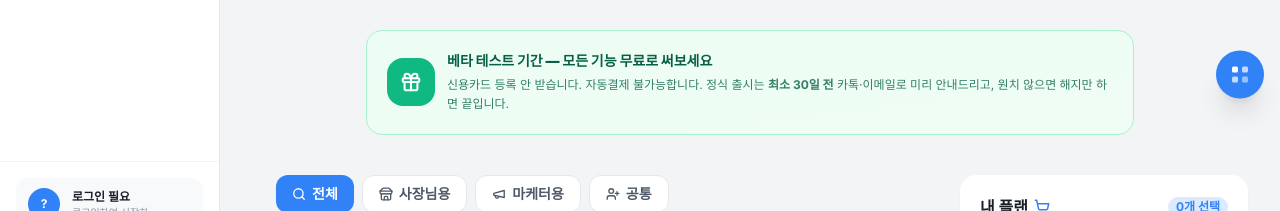
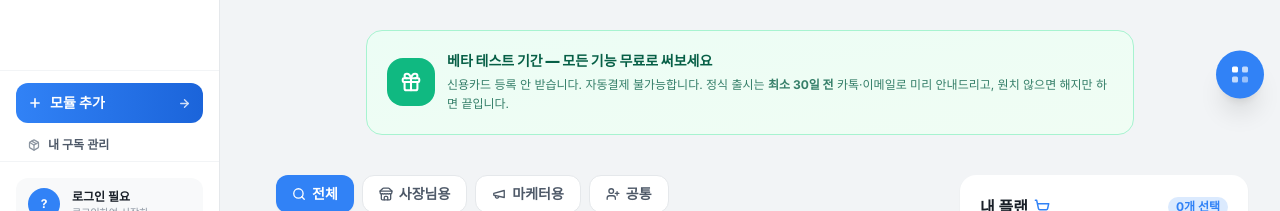
Before and after one commit to jty0221-del/localution, a Next.js app: page /pricing in a window 1280 px wide. Shown: the part 506-717 px from the top of the page. Built offline with nearby package versions, Linux system fonts and the light colour scheme.

Commit message:
feat(sidebar): 프로필 위 '모듈 추가' CTA + '내 구독 관리' 고정 동선 (12차)

```diff
--- a/app/components/Sidebar.tsx
+++ b/app/components/Sidebar.tsx
@@ -7,6 +7,7 @@ import { usePathname, useSearchParams } from 'next/navigation'
 import {
   ChevronDown, ChevronRight, List, Map, MapPin, Search, BarChart3,
   Sparkles, MessageCircle, Settings, LogOut, FileText, Lock, LucideIcon,
+  Plus, ArrowRight, Package,
 } from 'lucide-react'
 import { REGIONS } from '../lib/regions'
 import { useEntitlements } from '../lib/entitlements'
@@ -342,6 +343,22 @@ export default function Sidebar() {
           </Link>
         </div>
         <NavItems />
+
+        {/* 구독 추가 CTA — 수익 유도 동선 (12차 추가) */}
+        <div className="px-4 pt-3 pb-0 border-t border-[#F2F4F6] space-y-1.5">
+          <Link href="/pricing" onClick={() => setMobileOpen(false)}
+            className="group flex items-center gap-2 px-3 py-2.5 rounded-xl bg-gradient-to-r from-[#3182F6] to-[#1B64DA] text-white hover:shadow-md hover:brightness-110 transition-all text-sm font-bold">
+            <Plus size={14} strokeWidth={2.75} className="flex-shrink-0" />
+            <span>모듈 추가</span>
+            <ArrowRight size={13} strokeWidth={2.5} className="ml-auto opacity-80 group-hover:translate-x-0.5 transition-transform" />
+          </Link>
+          <Link href="/my/subscription" onClick={() => setMobileOpen(false)}
+            className="flex items-center gap-2 px-3 py-2 rounded-xl text-[#4E5968] hover:bg-[#F2F4F6] transition-all text-xs font-semibold">
+            <Package size={12} strokeWidth={2.5} className="text-[#8B95A1] flex-shrink-0" />
+            <span>내 구독 관리</span>
+          </Link>
+        </div>
+
         <div className="px-4 py-4 border-t border-[#F2F4F6] space-y-2">
           <Link href="/settings/profile" onClick={() => setMobileOpen(false)}
             className="flex items-center gap-3 px-3 py-2.5 rounded-xl bg-[#F8F9FA] hover:bg-[#F2F4F6] transition-all group">
```
